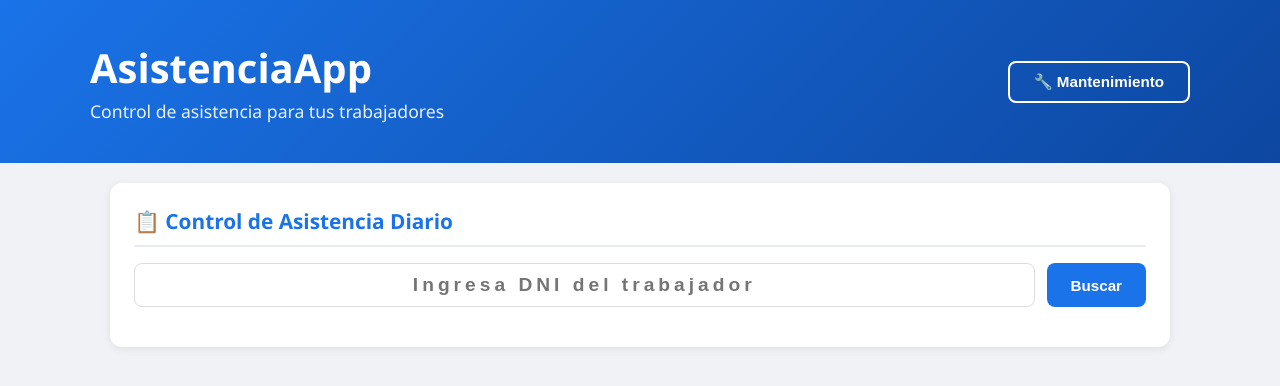
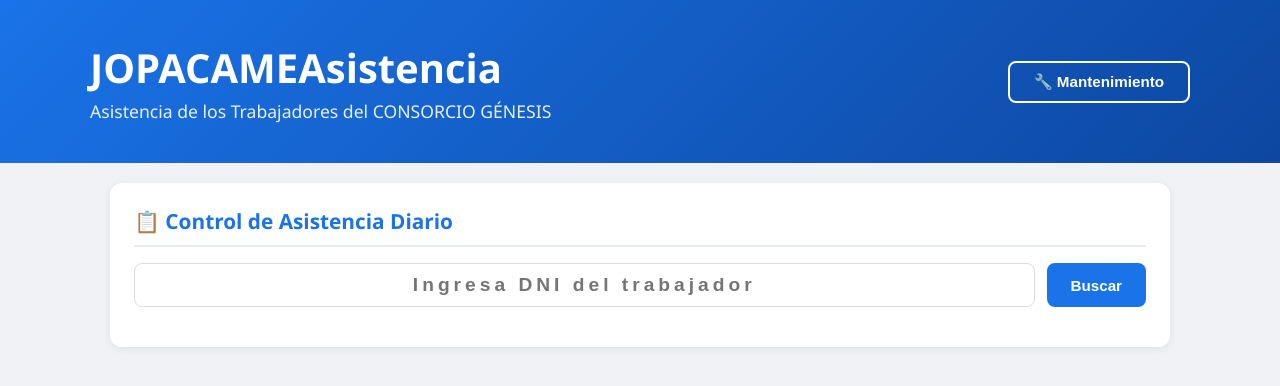
Before and after one commit to jopacame/asistencia-app, a website: page asistencia.html in a window 1280 px wide. Drawn offline with Linux system fonts and the light colour scheme.

Commit message:
cambiar nombre a JOPACAMEAsistencia y subtítulo CONSORCIO GÉNESIS

```diff
--- a/asistencia.html
+++ b/asistencia.html
@@ -3,7 +3,7 @@
 <head>
   <meta charset="UTF-8">
   <meta name="viewport" content="width=device-width, initial-scale=1.0">
-  <title>AsistenciaApp - Control de Asistencia</title>
+  <title>JOPACAMEAsistencia - Asistencia de los Trabajadores del CONSORCIO GÉNESIS</title>
   <link rel="manifest" href="/manifest.json">
   <meta name="apple-mobile-web-app-capable" content="yes">
   <meta name="apple-mobile-web-app-status-bar-style" content="black-translucent">
@@ -201,8 +201,8 @@
 <div class="hero">
   <div style="display:flex;justify-content:space-between;align-items:center;max-width:1100px;margin:0 auto;">
     <div style="text-align:left;">
-      <h1 style="margin:0;">AsistenciaApp</h1>
-      <p style="margin:4px 0 0 0;">Control de asistencia para tus trabajadores</p>
+      <h1 style="margin:0;">JOPACAMEAsistencia</h1>
+      <p style="margin:4px 0 0 0;">Asistencia de los Trabajadores del CONSORCIO GÉNESIS</p>
     </div>
     <button class="btn btn-outline" onclick="loginAdmin()" id="mainMantenimiento" style="border-color:#fff;color:#fff;">🔧 Mantenimiento</button>
     <button class="btn btn-outline" onclick="logoutAdmin()" id="adminLogout" style="border-color:#fff;color:#fff;display:none;">🔓 Cerrar Sesión</button>
--- a/server.js
+++ b/server.js
@@ -233,7 +233,7 @@ mongoose.connect(MONGO_URI).then(async () => {
 }).then(() => {
   app.listen(PORT, '0.0.0.0', () => {
     const local = getLocalIP();
-    console.log(`\n  ✅ AsistenciaApp lista`);
+    console.log(`\n  ✅ JOPACAMEAsistencia lista`);
     console.log(`  📍 Red local:    http://${local}:${PORT}`);
     console.log(`  🏠 Localhost:    http://localhost:${PORT}`);
     console.log(`  ☁️  Cloud:        Despliega en Render.com desde GitHub`);
```
Also changed, not shown: manifest.json, 1 other file.
